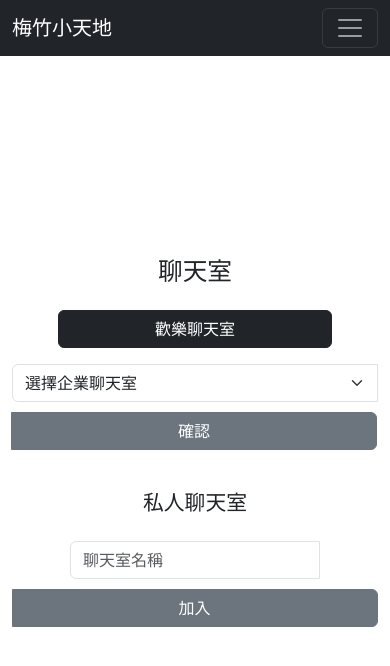
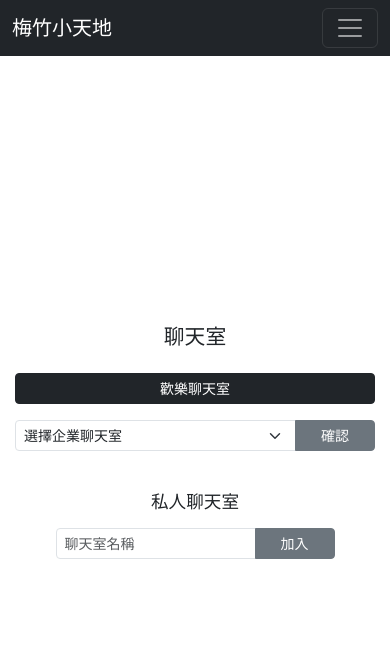
Before and after one commit to sjtseng0924/2024-project, a Vue app in the folder frontend/: page /chatapp in a window 390 px wide. Shown: the top 666 px of the page. Built offline with nearby package versions, Linux system fonts and the light colour scheme; sample sign-in values are in the browser's storage.

Commit message:
fix(dev): fix rwd problem

```diff
--- a/frontend/src/components/ChatApp.vue
+++ b/frontend/src/components/ChatApp.vue
@@ -7,12 +7,17 @@
         <!-- Main Chatroom and Dropdown Section -->
         <div class="row justify-content-center mb-4">
           <div class="col-12 col-md-6 mb-3">
-            <button class="btn btn-dark w-75" @click="roomName = '歡樂聊天室'; joinRoom()">歡樂聊天室</button>
+            <button
+              class="btn btn-dark btn-sm w-100"
+              @click="roomName = '歡樂聊天室'; joinRoom()"
+            >
+              歡樂聊天室
+            </button>
           </div>
 
           <div class="col-12 col-md-6 mb-3">
-            <div class="input-group">
-              <select v-model="selectedRoom" class="form-select">
+            <div class="input-group input-group-sm justify-content-center">
+              <select v-model="selectedRoom" class="form-select form-select-sm">
                 <option disabled value="">選擇企業聊天室</option>
                 <option value="恩智浦半導體">恩智浦半導體</option>
                 <option value="LINE台灣">LINE台灣</option>
@@ -22,18 +27,28 @@
                 <option value="中華電信">中華電信</option>
                 <option value="創客交流組">創客交流組</option>
               </select>
-              <button class="btn btn-secondary" @click="confirmRoomSelection">確認</button>
+              <button
+                class="btn btn-secondary btn-sm"
+                @click="confirmRoomSelection"
+              >
+                確認
+              </button>
             </div>
           </div>
         </div>
 
         <!-- Custom Room Creation Section -->
         <div class="custom-room mt-4">
-          <h4>私人聊天室</h4>
-          <div class="d-flex justify-content-center mt-3">
-            <div class="input-group custom-input-group">
-              <input v-model="roomName" type="text" class="form-control" placeholder="聊天室名稱" />
-              <button class="btn btn-secondary" @click="joinRoom">加入</button>
+          <h4 class="mb-3">私人聊天室</h4>
+          <div class="d-flex justify-content-center">
+            <div class="input-group input-group-sm custom-input-group">
+              <input
+                v-model="roomName"
+                type="text"
+                class="form-control form-control-sm"
+                placeholder="聊天室名稱"
+              />
+              <button class="btn btn-secondary btn-sm" @click="joinRoom">加入</button>
             </div>
           </div>
         </div>
@@ -43,10 +58,10 @@
     <div v-else>
       <div class="card">
         <div class="card-header bg-dark text-white d-flex justify-content-between align-items-center">
-          <h5>{{ roomName }}</h5>
-          <button class="btn btn-outline-light" @click="handleRoomExit">離開</button>
+          <h5 class="mb-0">{{ roomName }}</h5>
+          <button class="btn btn-outline-light btn-sm" @click="handleRoomExit">離開</button>
         </div>
-        <div class="card-body">
+        <div class="card-body p-0">
           <ChatWindow
             :userName="userName"
             :roomName="roomName"
@@ -120,8 +135,9 @@ export default {
 
 <style scoped>
 .chat-app {
-  max-width: 900px; /* 保持最大寬度 */
+  max-width: 900px; /* Maintains maximum width */
   margin: auto;
+  padding: 15px; /* Added padding for better spacing on mobile */
 }
 
 .center-room {
@@ -132,7 +148,7 @@ export default {
 }
 
 .room-container {
-  /* 使用 Flexbox 來置中內容 */
+  /* Flexbox centering */
   display: flex;
   justify-content: center;
   align-items: center;
@@ -140,7 +156,7 @@ export default {
 }
 
 .w-100 {
-  max-width: 600px; /* 限制內容的最大寬度 */
+  max-width: 600px; /* Limits content width */
   margin: auto;
 }
 
@@ -149,46 +165,46 @@ button {
 }
 
 .custom-room h4 {
-  font-size: 1.3rem;
+  font-size: 1.1rem;
 }
 
 .card-header h5 {
   margin: 0;
 }
 
-/* 確保 input-group 元素保持在同一行 */
+/* Ensure input-group elements stay in the same line */
 .input-group {
   display: flex;
   flex-wrap: nowrap;
 }
 
-/* 調整主聊天室下拉選單和按鈕 */
+/* Adjust main chatroom dropdown and button */
 .input-group .form-select {
   flex: 2 1 auto;
-  min-width: 200px; /* 設置最小寬度以防止過窄 */
+  min-width: 150px; /* Prevents from being too narrow */
 }
 
 .input-group .btn {
   flex: 0 0 auto;
-  width: 100px; /* 設置固定寬度 */
+  width: 80px; /* Reduced width for buttons */
 }
 
-/* 調整自定義房間創建部分的輸入框和按鈕 */
+/* Adjust custom room creation input and button */
 .custom-input-group {
-  max-width: 350px; /* 控制整個 input-group 的最大寬度 */
+  max-width: 300px; /* Controls the max width of input-group */
 }
 
 .custom-input-group .form-control {
   flex: 1 1 auto;
-  max-width: 250px; /* 設置輸入框的最大寬度 */
+  max-width: 200px; /* Sets max width for input */
 }
 
 .custom-input-group .btn {
   flex: 0 0 auto;
-  width: 100px; /* 設置固定寬度 */
+  width: 80px; /* Reduced width for button */
 }
 
-/* 調整按鈕大小和間距以保持一致 */
+/* Consistent button styling */
 .btn-secondary {
   background-color: #6c757d;
   border-color: #6c757d;
@@ -199,39 +215,47 @@ button {
   border-color: #545b62;
 }
 
-/* 響應式調整 */
+/* Responsive adjustments */
 @media (max-width: 768px) {
   .input-group {
-    flex-direction: column;
-  }
-
-  .input-group .form-select,
-  .input-group .form-control {
-    width: 100%;
-    flex: none;
-  }
-
-  .input-group .btn,
-  .custom-room .btn {
-    margin-top: 10px;
-    width: 100%;
-  }
-
-  .custom-room .btn {
-    width: 100%;
-    margin-top: 10px;
+    flex-wrap: nowrap; /* Prevent wrapping */
+    justify-content: center; /* Center the input-group */
   }
 
   .custom-input-group {
-    flex-direction: column;
-    align-items: center;
-    max-width: 100%; /* 允許在小屏幕上擴展 */
+    flex-wrap: nowrap;
+    max-width: 100%;
+    justify-content: center; /* Center the custom-input-group */
   }
 
-  .custom-input-group .form-control,
-  .custom-input-group .btn {
-    width: 100%;
-    margin-top: 10px;
+  /* Adjust heading sizes for better readability */
+  h2 {
+    font-size: 1.3rem;
+  }
+
+  h4 {
+    font-size: 1rem;
+  }
+
+  /* Adjust button sizes */
+  .btn {
+    padding: 0.25rem 0.5rem;
+    font-size: 0.875rem;
+  }
+
+  /* Adjust card header for better spacing */
+  .card-header {
+    padding: 0.5rem 0.75rem;
+  }
+
+  .card-body {
+    padding: 0.5rem;
+  }
+
+  /* Center input-group and custom-input-group */
+  .input-group,
+  .custom-input-group {
+    margin: 0 auto; /* Center horizontally */
   }
 }
 </style>
--- a/frontend/src/components/sticky_note/StickyNote.vue
+++ b/frontend/src/components/sticky_note/StickyNote.vue
@@ -245,4 +245,39 @@ export default {
   align-items: center;
   box-shadow: 0px 4px 6px rgba(0, 0, 0, 0.1);
 }
+
+@media (max-width: 768px) {
+  /* Centering the input box and button in the modal */
+  .modal-dialog {
+    max-width: 90%;
+    margin: auto;
+  }
+
+  .modal-body textarea {
+    width: 100%;
+    resize: vertical;
+  }
+
+  .modal-footer {
+    display: flex;
+    justify-content: center;
+    gap: 10px;
+  }
+
+  /* Adjust message-card width */
+  .message-card {
+    width: 95vw;
+    padding: 5vw;
+  }
+
+  /* Adjust add-note-button size and position for smaller screens */
+  .add-note-button {
+    bottom: 4vw;
+    right: 50%;
+    transform: translateX(50%);
+    width: 45px;
+    height: 45px;
+    font-size: 20px;
+  }
+}
 </style>
```
